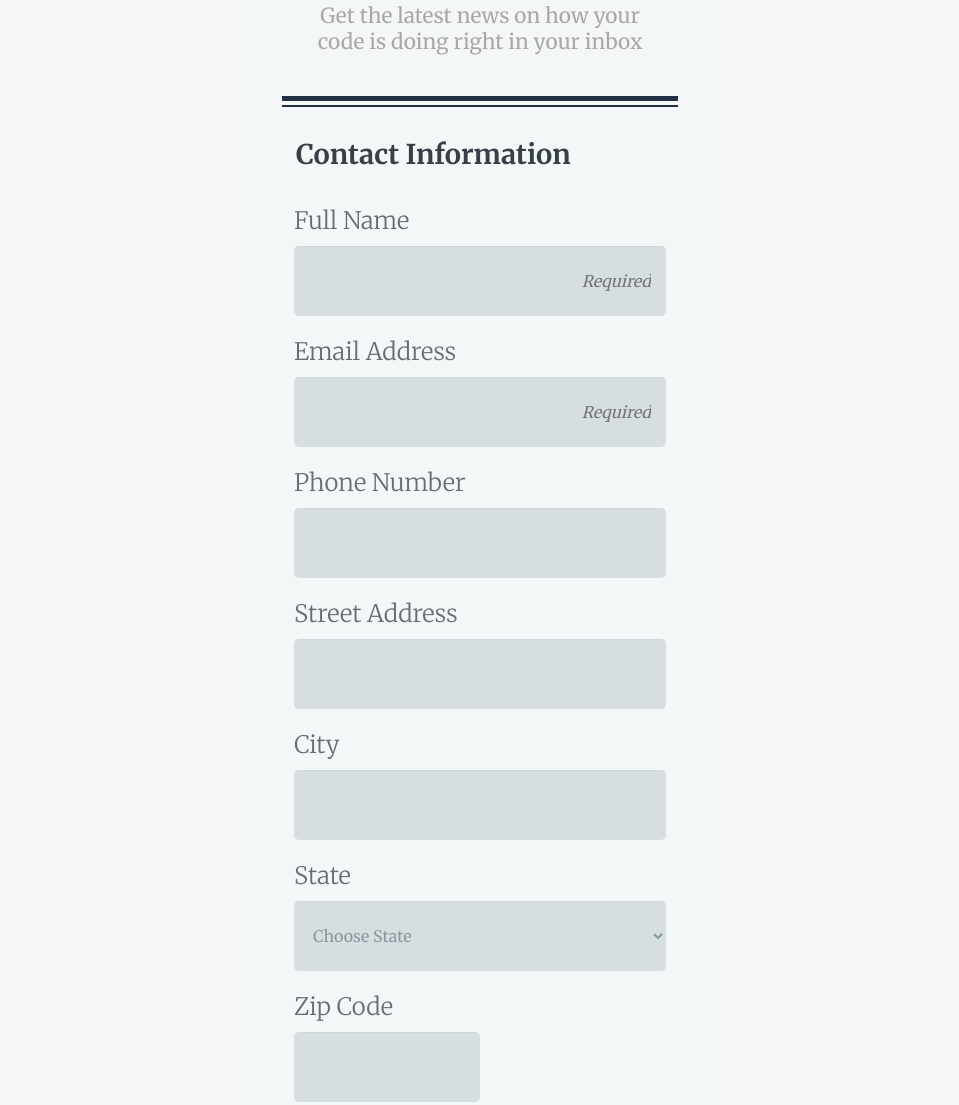
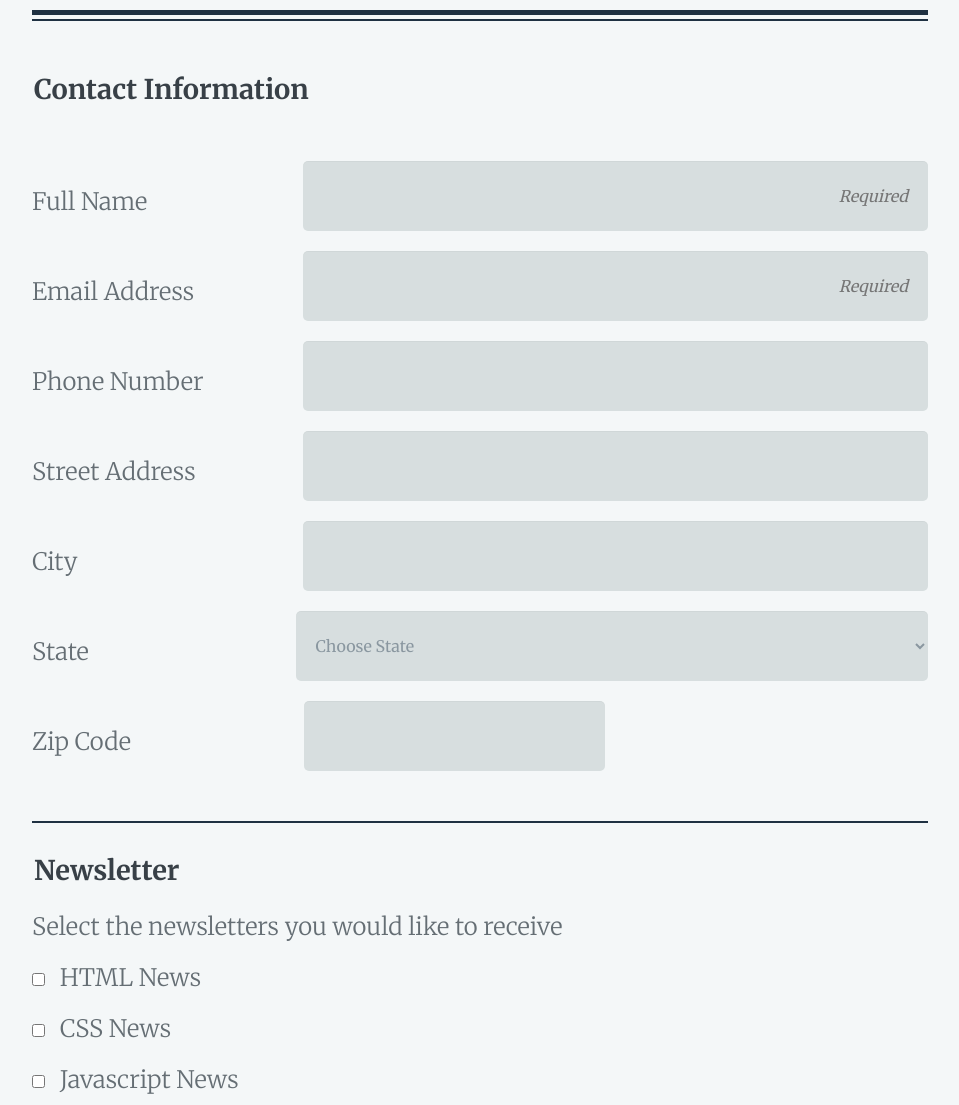
Before and after one commit to psmith73/Form-Project, a plain HTML site: page index.html in a window 1280 px wide. Shown: the part 260-1365 px from the top of the page, without its empty margins (160-1119 px from the left). Drawn offline with Linux system fonts and the light colour scheme.

Commit message:
Initial Design
HTML & CSS are complete for the initial design & model the mockups stylistically

```diff
--- a/index.html
+++ b/index.html
@@ -21,22 +21,31 @@
         <hr class="hr-2">
 
         <fieldset class="contact-info">
+            <ul class="wrapper">
+                <li class="form-row">
                     <legend class="leg">Contact Information</legend>
+                </li>
+                <li class="form-row">
                     <label for="name">Full Name</label>
                     <input type="text" id="name" name="user_name" required placeholder="Required">
-
+                </li>
+                <li class="form-row">
                     <label for="email">Email Address</label>
                     <input type="email" id="email" name="user_email" required placeholder="Required">
-
+                </li>
+                <li class="form-row">
                     <label for="phone">Phone Number</label>
                     <input type="tel" id="phone" name="user_phone">
-
+                </li>
+                <li class="form-row">
                     <label for="address">Street Address</label>
                     <input type="text" id="address" name="user_address">
-
+                </li>
+                <li class="form-row">
                     <label for="city">City</label>
                     <input type="text" id="city" name="user_city">
-
+                </li>
+                <li class="form-row">
                     <label for="state">State</label>
                     <select name="user_state" id="state">
                         <option value="" disabled selected>Choose State</option>
@@ -91,9 +100,12 @@
                         <option value="WI">Wisconsin</option>
                         <option value="WY">Wyoming</option>
                     </select>
-
+                </li>
+                <li class="form-row">
                     <label for="zip">Zip Code</label>
                     <input type="text" id="zip" name="user_zip">
+                </li>
+            </ul>
         </fieldset>
 
         <hr class="hr-2">
@@ -121,7 +133,7 @@
             <input type="radio" id="text-format" value="text-format" name="news_format">
             <label for="text-format" class="inline">Plain text</label>
 
-            <label for="other" class="lab">Other topics you'd like to head about</label>
+            <label for="other" class="lab">Other topics you'd like to hear about</label>
             <textarea name="other_topics" id="other" cols="30" rows="10"></textarea>
         </fieldset>
 
--- a/style.css
+++ b/style.css
@@ -7,6 +7,11 @@ body {
     color: #384047;
     margin: 0;
     background: rgb(248, 248, 248);
+}
+
+.wrapper {
+    list-style-type: none;
+    padding: 0;
 }
 
 h1 {
@@ -65,7 +70,6 @@ hr {
 }
 
 input[type="text"],
-input[type="password"],
 input[type="email"],
 input[type="tel"],
 textarea,
@@ -88,6 +92,8 @@ select {
 fieldset {
     margin-bottom: 10px;
     border: none;
+    padding-left: 0;
+    padding-right: 0;
 }
 
 legend {
@@ -102,6 +108,7 @@ input:focus {
 ::placeholder {
     font-style: italic;
     text-align: end;
+    padding-right: 5px;
 }
 
 #zip {
@@ -173,12 +180,55 @@ footer {
 
 @media (min-width:768px) {
     form {
-        max-width: 480px;
-        margin: 10px auto;
-        padding: 10px 20px;
+        margin: 0 auto;
         background: #f4f7f8;
         border-radius: 8px;
-      }
+    }
 
+    fieldset {
+        width: 70%;
+        margin: 0 auto;
+    }
+
+    .hr-1,
+    .hr-2 {
+        width: 70%;
+        text-align: center;
+        margin: 4px auto 0 auto;
+    }
+
+    .form-row {
+        display: flex;
+        justify-content: space;
+        align-items: center;
+
+    }
+
+    .form-row > label {
+        flex: 1;
+    }
+
+    .form-row > input,
+    .form-row > select {
+        flex: 2.2;
+    }
+
+    .form-row > select {
+        flex: 2.275;
+    }
+
+    .form-row > #zip {
+        flex: 1;
+        margin-right: 36%;
+    }
+
+    .newsletter > .leg {
+        margin-bottom: 0;
+        padding-bottom: 2%;
+    }
+
+    button {
+        width: 81.5%;
+    }
 
 }
```
Lines whose indentation alone changed are shown as unchanged.
